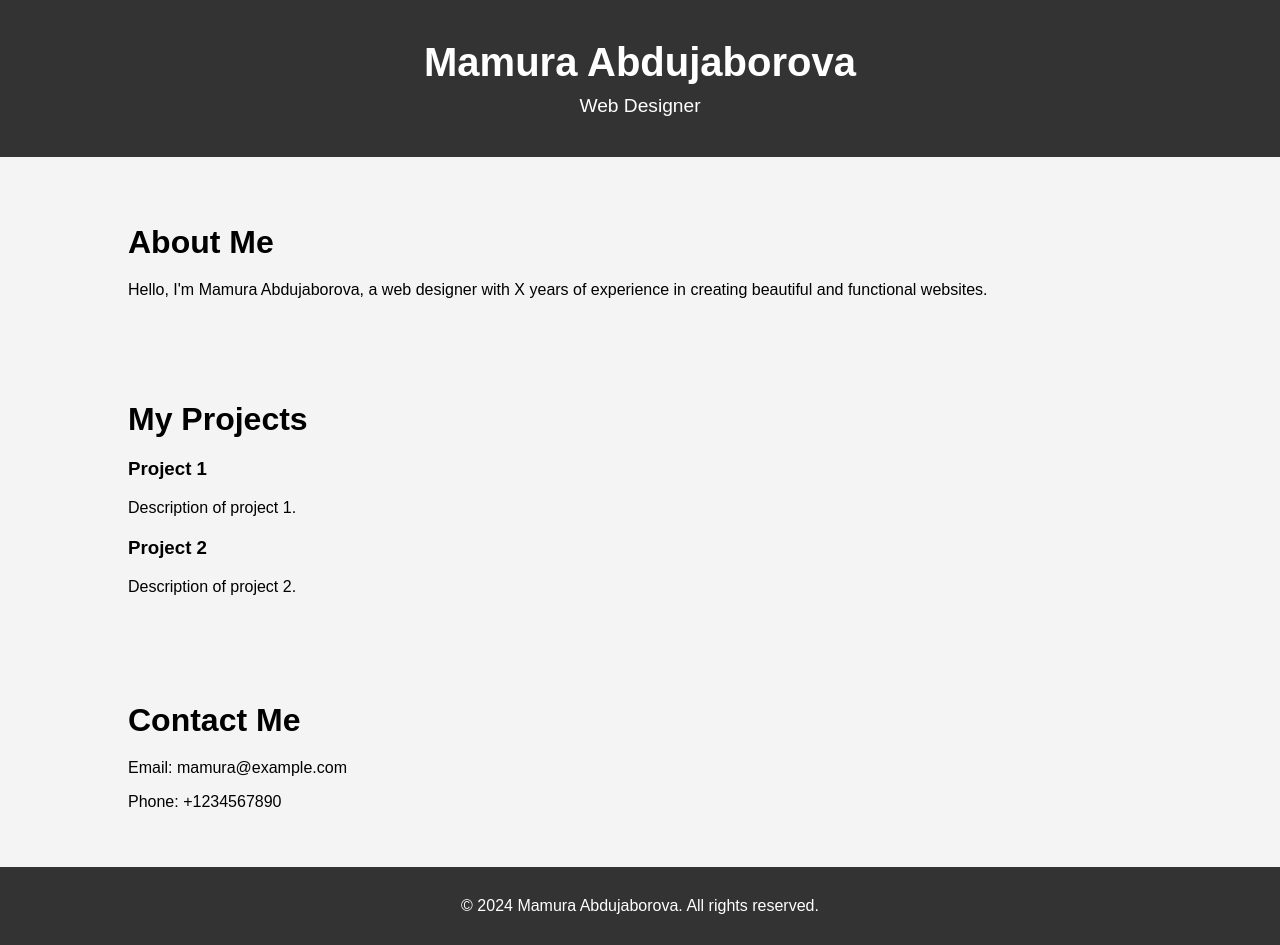
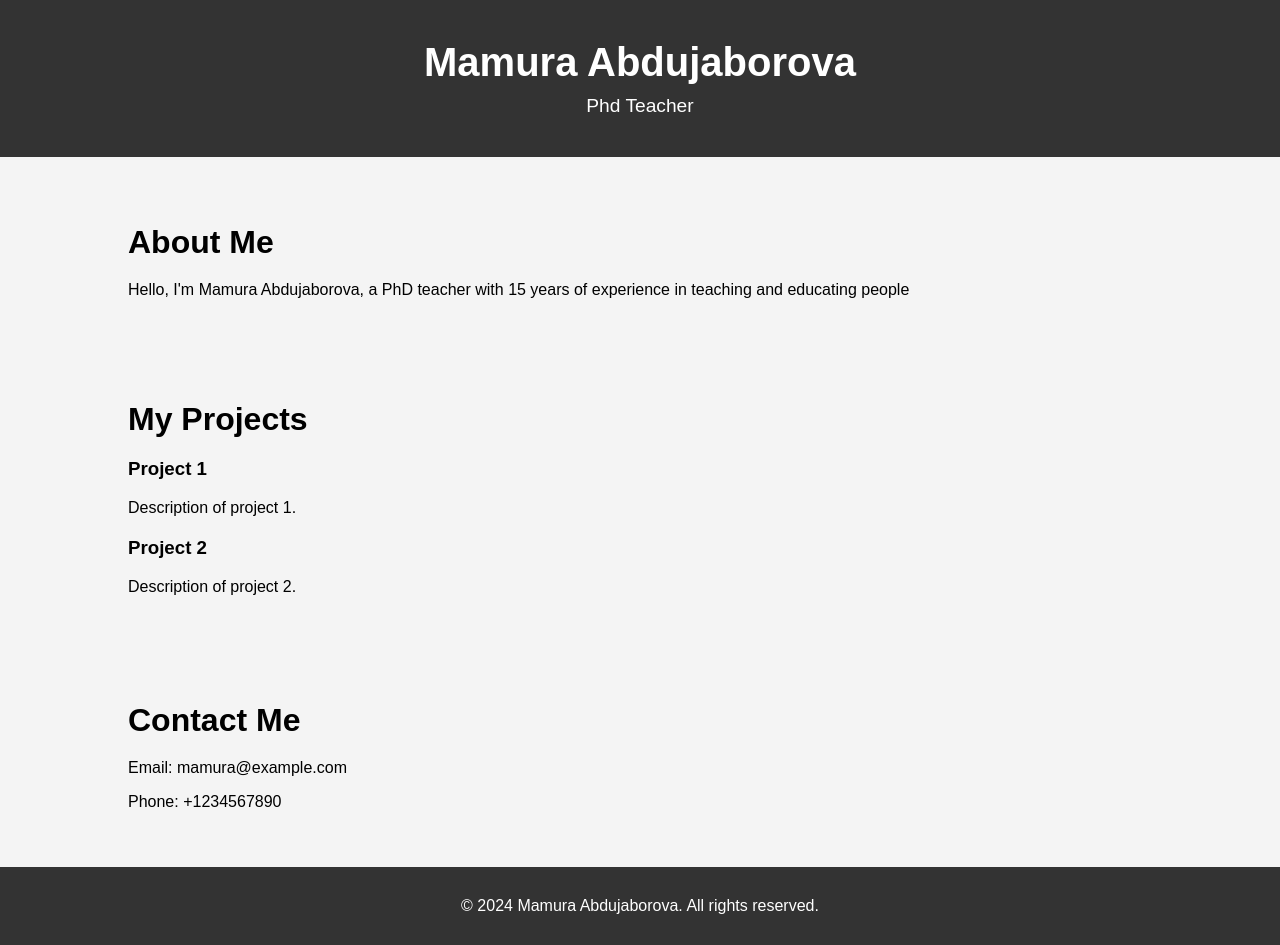
Before and after one commit to Shohruh1901/MamuraAbdujaborova, a plain HTML site: page index.html in a window 1280 px wide. Drawn offline with Linux system fonts and the light colour scheme.

Commit message:
Update index.html

```diff
--- a/index.html
+++ b/index.html
@@ -10,14 +10,14 @@
     <header>
         <div class="container">
             <h1>Mamura Abdujaborova</h1>
-            <p>Web Designer</p>
+            <p>Phd Teacher</p>
         </div>
     </header>
 
     <section id="about">
         <div class="container">
             <h2>About Me</h2>
-            <p>Hello, I'm Mamura Abdujaborova, a web designer with X years of experience in creating beautiful and functional websites.</p>
+            <p>Hello, I'm Mamura Abdujaborova, a PhD teacher with 15 years of experience in teaching and educating people</p>
         </div>
     </section>
 
```
